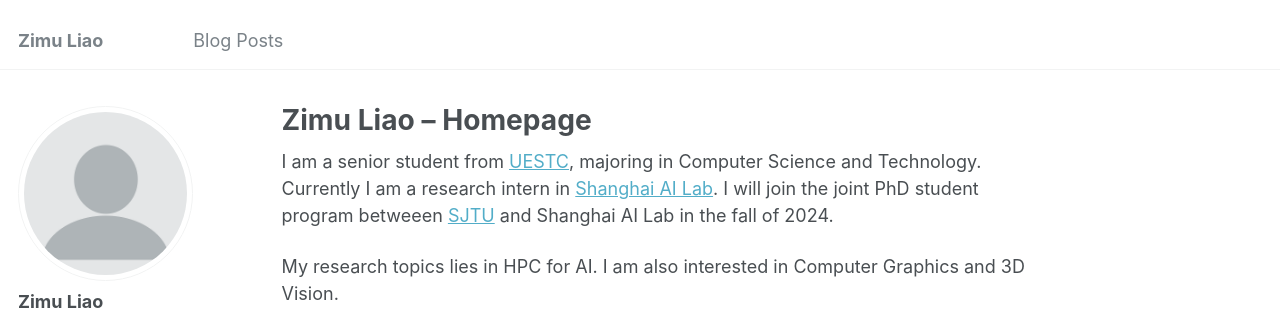
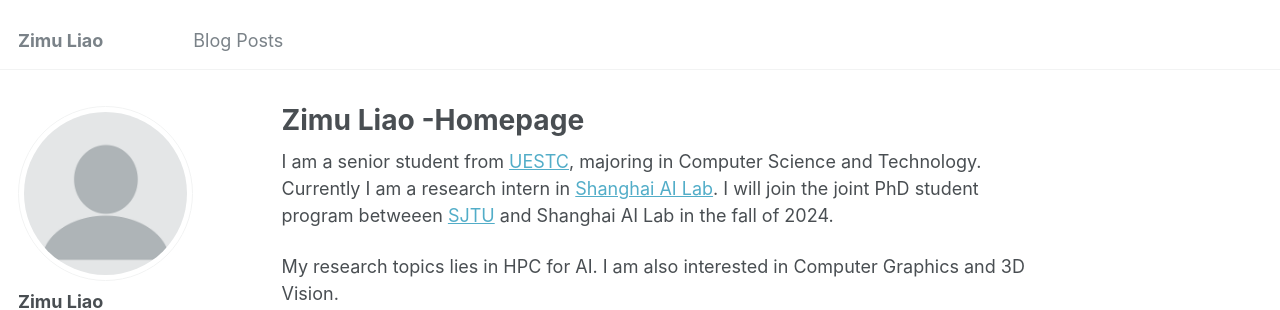
Before and after one commit to zmliao/zmliao.github.io, a Jekyll site: the page built from _pages/about.md, in a window 1280 px wide. Shown: the top 310 px of the page. Built offline with Jekyll 4.4.1, drawn with Linux system fonts in a browser that asks for light colours; some web fonts are replaced.

```diff
--- a/_pages/about.md
+++ b/_pages/about.md
@@ -1,6 +1,6 @@
 ---
 permalink: /
-title: "Zimu Liao -- Homepage"
+title: "Zimu Liao -Homepage"
 author_profile: true
 redirect_from:
   - /about/
```
